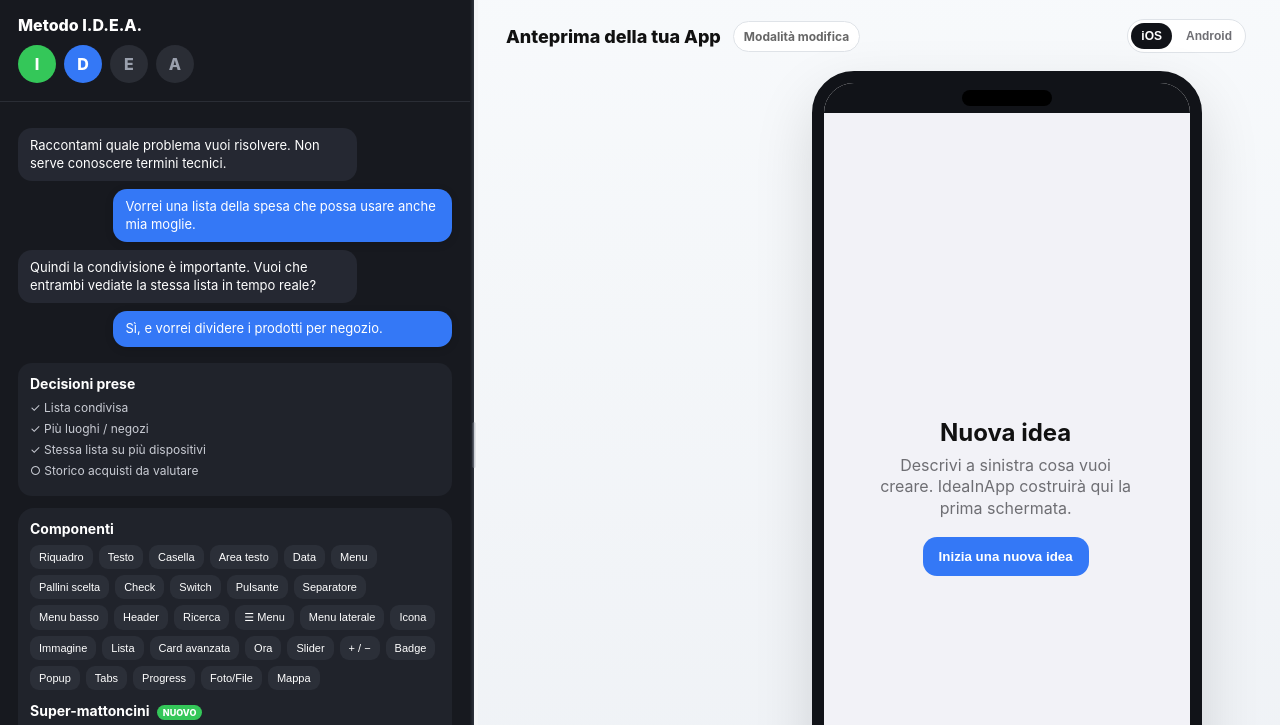
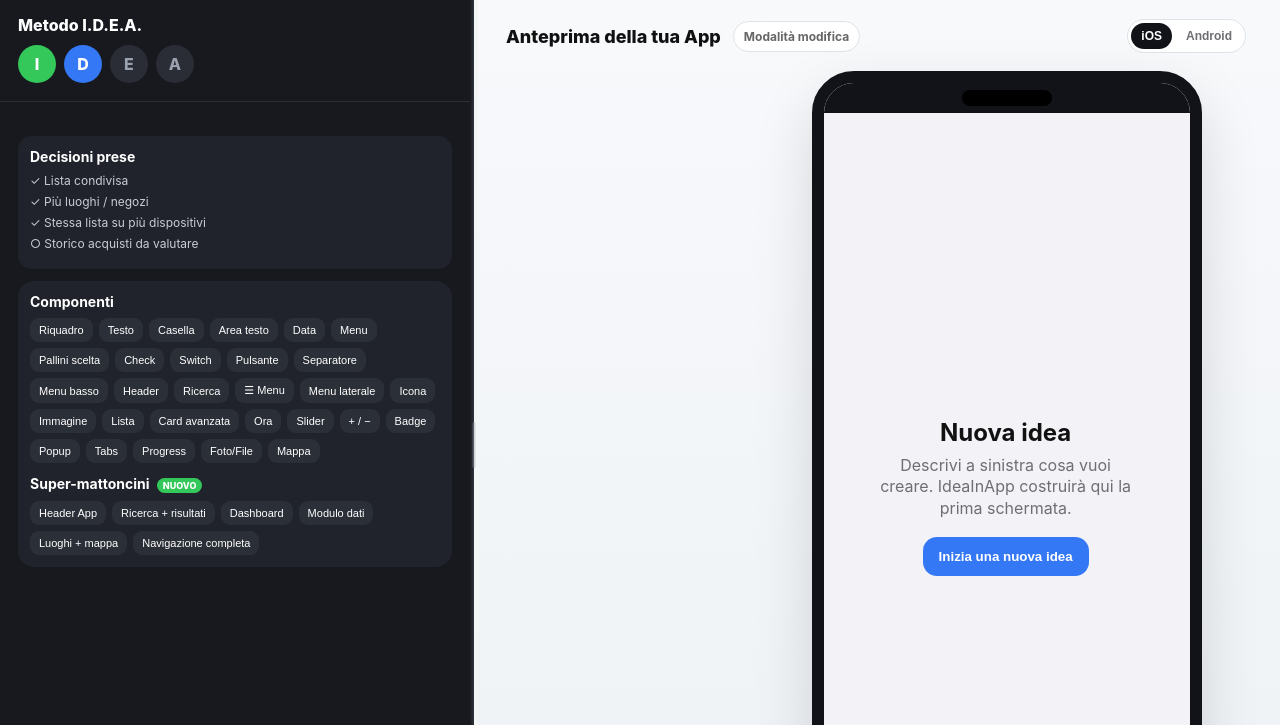
Before and after one commit to Fabio60/ideainapp, a plain HTML site: page index.html in a window 1280 px wide. Shown: the part 71-796 px from the top of the page. Drawn offline with Linux system fonts and the light colour scheme.

Commit message:
Remove default demo conversation from IdeaInApp chat

```diff
--- a/index.html
+++ b/index.html
@@ -81,11 +81,6 @@ body.publishedApp .blankCanvas{padding-top:76px;padding-bottom:88px}
     </section>
 
     <section class="chat">
-      <div class="msg ai">Raccontami quale problema vuoi risolvere. Non serve conoscere termini tecnici.</div>
-      <div class="msg user">Vorrei una lista della spesa che possa usare anche mia moglie.</div>
-      <div class="msg ai">Quindi la condivisione è importante. Vuoi che entrambi vediate la stessa lista in tempo reale?</div>
-      <div class="msg user">Sì, e vorrei dividere i prodotti per negozio.</div>
-
       <div class="decisions">
         <h3>Decisioni prese</h3>
         <div id="decisionsList">
```
